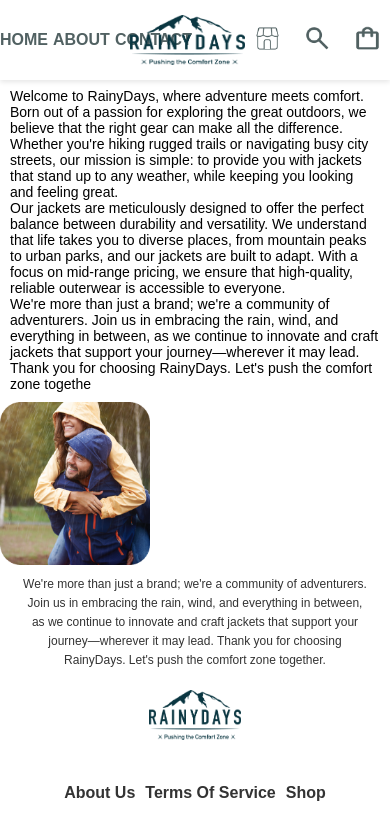
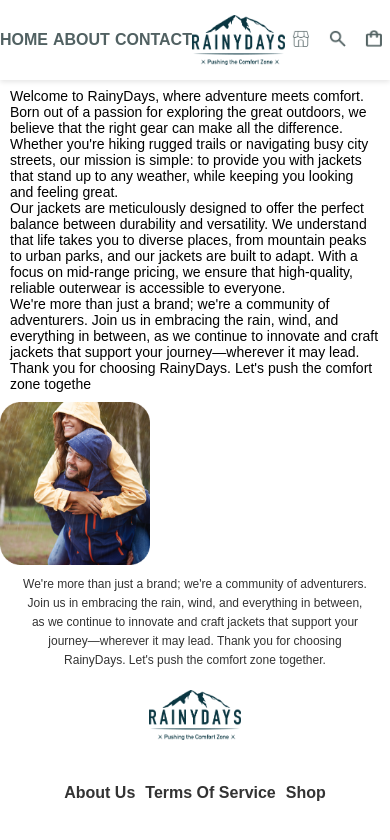
Before and after one commit to helena-cruse/Rainydays-CA, a plain HTML site: page Aboutus.html in a window 390 px wide. Drawn offline with Linux system fonts and the light colour scheme.

Commit message:
updating repo

```diff
--- a/Rainydays html ting/css/aboutus.css
+++ b/Rainydays html ting/css/aboutus.css
@@ -139,25 +139,26 @@ footer {
     }
 
     .nav-left {
-      width: 33.33%;
+      flex: 1;
 
     }
 
     .nav-left ul {
-      width: 33.33%;
+
       gap: 5px;
       font-size: 8px;
 
     }
 
     .logo {
-      width: 33.33%;
+      gap: 5px;
       flex: 2;
     }
 
     .icons {
       width: auto;
       gap: 5px;
+      flex: auto;
 
     }
 
```
